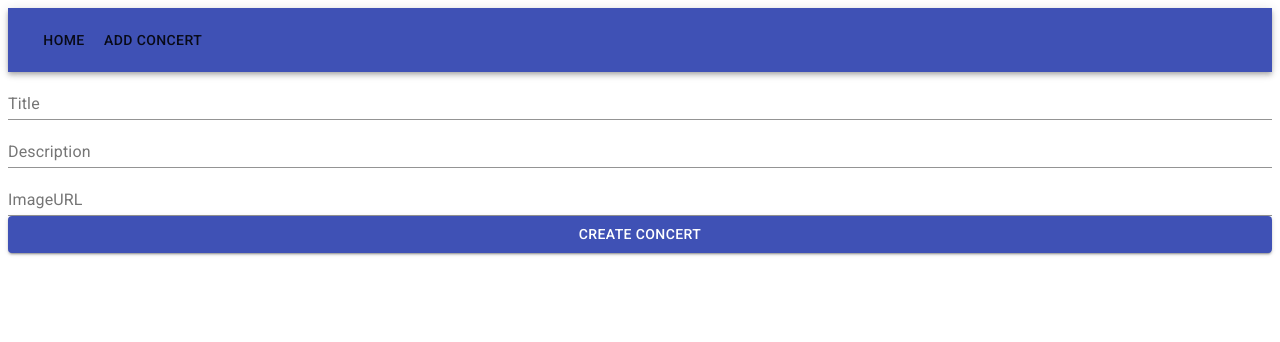
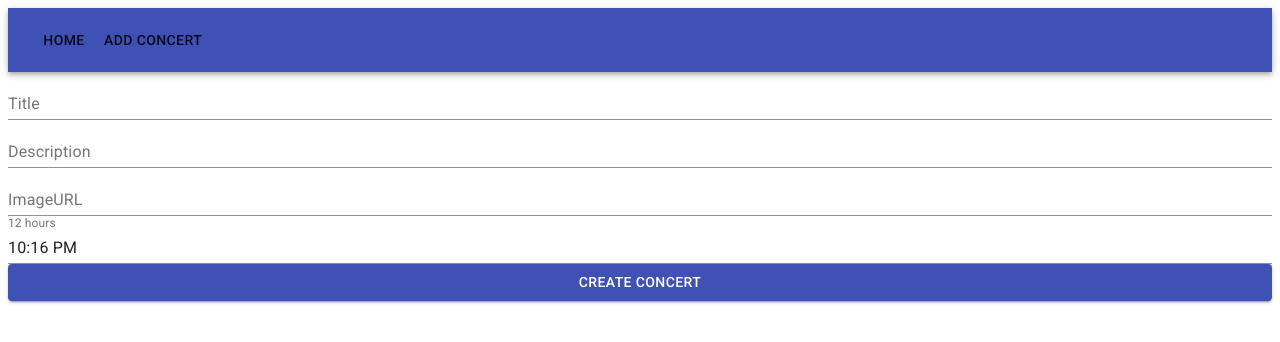
Before and after one commit to JavierMendozaGomez/neargigs-frontend, a React (Create React App) app: page /newConcert in a window 1280 px wide. Shown: the top 342 px of the page. Built offline with nearby package versions, Linux system fonts and the light colour scheme.

Commit message:
Inserting date time local\

```diff
--- a/package.json
+++ b/package.json
@@ -3,11 +3,14 @@
   "version": "0.1.0",
   "private": true,
   "dependencies": {
+    "@date-io/moment": "^1.3.11",
     "@material-ui/core": "^4.3.3",
     "@material-ui/icons": "^4.2.1",
+    "@material-ui/pickers": "^3.2.7",
     "@types/axios": "^0.14.0",
     "axios": "^0.19.0",
     "husky": "^3.0.4",
+    "moment": "^2.24.0",
     "node-sass": "^4.12.0",
     "react": "^16.9.0",
     "react-dom": "^16.9.0",
--- a/src/App.js
+++ b/src/App.js
@@ -5,16 +5,21 @@ import HomePage from './pages/homepage/homepage.component';
 import NewConcertPage from './pages/newConcert/newConcert.component';
 import Concert from './pages/concertInfo/concertInfo.component';
 import Header from './components/header/header.component';
+import { MuiPickersUtilsProvider } from '@material-ui/pickers';
+
+import MomentUtils from '@date-io/moment';
 
 function App() {
   return (
     <div className="App">
+      <MuiPickersUtilsProvider utils={MomentUtils}>
         <Header />
         <Switch>
           <Route exact path='/' component={HomePage} />
           <Route exact path='/newConcert' component={NewConcertPage} />
           <Route exact path='/concert' component={Concert} />
         </Switch>
+      </MuiPickersUtilsProvider>
     </div>
   );
 }
--- a/src/components/concertForm/concertForm.component.jsx
+++ b/src/components/concertForm/concertForm.component.jsx
@@ -1,13 +1,15 @@
-import React from 'react';
+import React, {useState} from 'react';
 import './concertForm.styles.css';
 import TextField from '@material-ui/core/TextField';
 import Button from '@material-ui/core/Button';
 import {createConcert} from '../../redux/concertsOverview/concertsOverview.actions';
 import {connect} from 'react-redux';
+import {TimePicker} from '@material-ui/pickers/';
 import uuidv4 from 'uuid/v4';
 
-const ConcertForm = ({createConcert}) => (
-	<form
+const ConcertForm = ({createConcert}) =>  {
+	const [selectedDate, handleDateChange] = useState(new Date());
+	return (<form
 		className='container'
 		onSubmit={(e) => {
 			e.preventDefault();
@@ -21,11 +23,14 @@ const ConcertForm = ({createConcert}) => (
 		<TextField label='Title' />
 		<TextField label='Description' />
 		<TextField label='ImageURL' />
-		<Button type='submit' variant="contained" color="primary">
+		<TimePicker autoOk label="12 hours" value={selectedDate} onChange={handleDateChange} />
+
+	  <Button type='submit' variant="contained" color="primary">
                 Create Concert
 		</Button>
 	</form>
-);
+	)
+};
 
 
 export default connect(null, {createConcert})(ConcertForm);
```
Also changed, not shown: 1 other file (tests, documents, lock files or other folders). Lines whose indentation alone changed are shown as unchanged.
